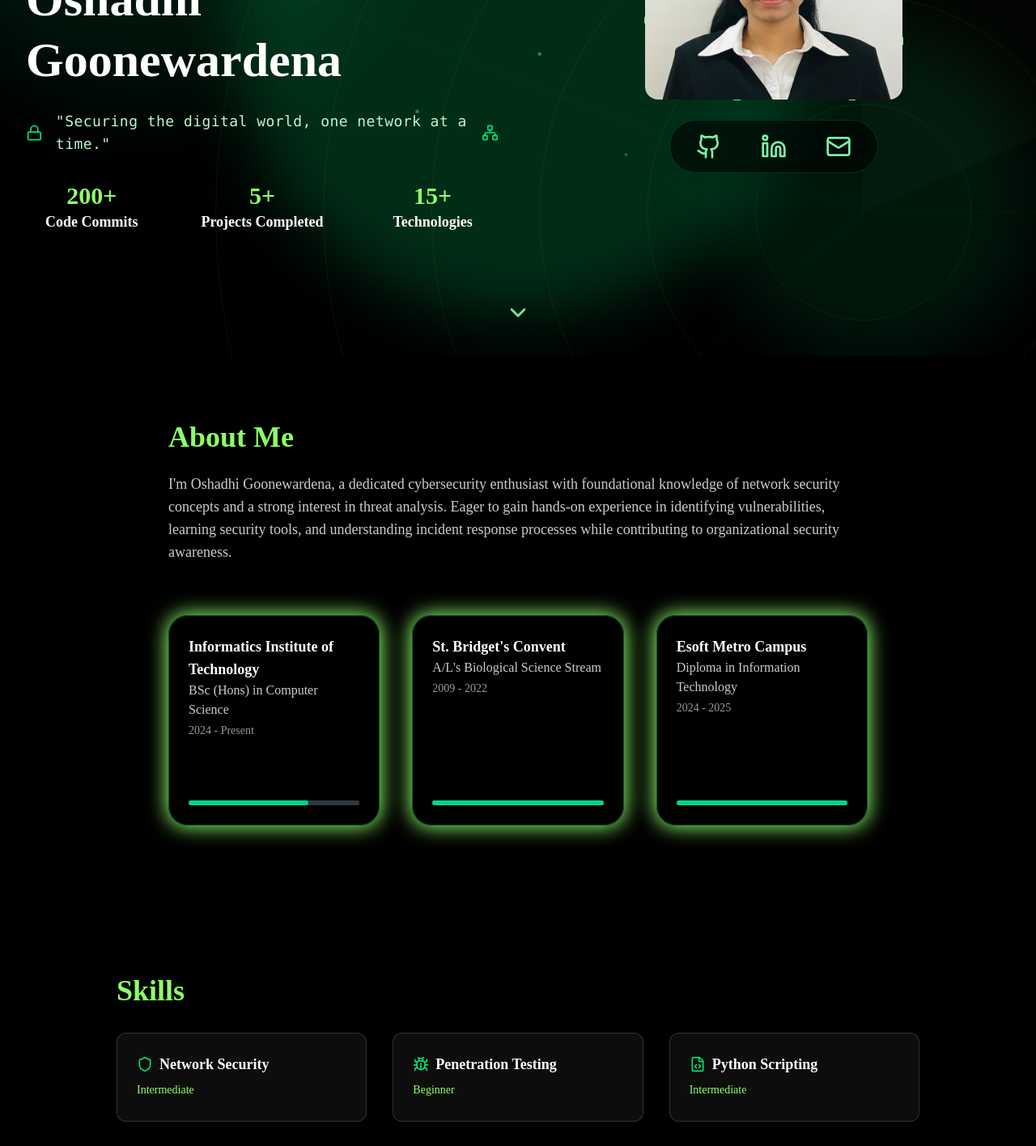
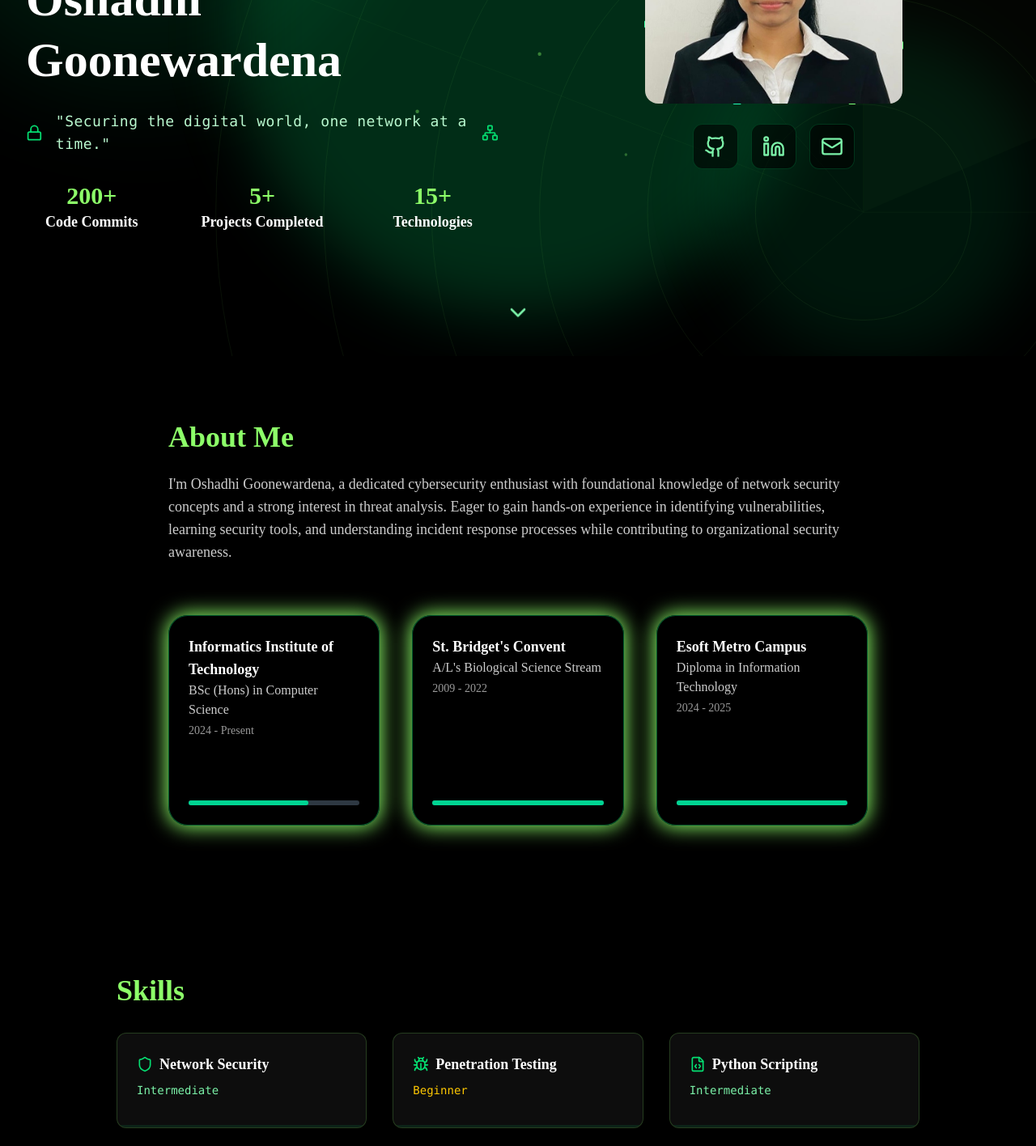
Before and after one commit to goagoonewardena/portfolio, a React (Vite) app in the folder myportfolio/: page / in a window 1280 px wide. Shown: the part 360-1776 px from the top of the page at 81% size. Built offline with nearby package versions, Linux system fonts and the light colour scheme.

Commit message:
Modified the skills area with newer layout

```diff
--- a/myportfolio/src/components/layout/Footer.jsx
+++ b/myportfolio/src/components/layout/Footer.jsx
@@ -29,7 +29,7 @@ const Footer = () => {
               <path d="M7.75 17V10.75M7.75 7.75V7.76M12 17V13.25C12 12.0074 13.0074 11 14.25 11C15.4926 11 16.5 12.0074 16.5 13.25V17M9.5 7.75C9.5 8.44036 8.94036 9 8.25 9C7.55964 9 7 8.44036 7 7.75C7 7.05964 7.55964 6.5 8.25 6.5C8.94036 6.5 9.5 7.05964 9.5 7.75Z" stroke="currentColor" strokeWidth="1.5" strokeLinecap="round" strokeLinejoin="round"/>
             </svg>
           </a>
-          <a href="mailto:your.email@example.com" aria-label="Email" className="hover:text-emerald-400 transition-colors">
+          <a href="mailto:oshadhigoon@gmail.com" aria-label="Email" className="hover:text-emerald-400 transition-colors">
             {/* Email outlined icon */}
             <svg xmlns="http://www.w3.org/2000/svg" viewBox="0 0 24 24" fill="none" stroke="currentColor" strokeWidth="1.5" className="w-7 h-7">
               <rect x="3" y="5" width="18" height="14" rx="2" stroke="currentColor" strokeWidth="1.5" fill="none"/>
--- a/myportfolio/src/components/sections/Hero.jsx
+++ b/myportfolio/src/components/sections/Hero.jsx
@@ -9,9 +9,10 @@ import AnimatedCounter from '../ui/AnimatedCounter';
 import { useState, useEffect } from 'react';
 
 const TYPING_WORDS = [
+  'Welcome to my portfolio',
+  "I'm a...",
   'Computer Science Undergraduate',
   'Cybersecurity Enthusiast',
-  'Web Development Expert',
 ];
 
 const useTypewriter = (words, typingSpeed = 70, deletingSpeed = 40, pauseMs = 1800) => {
@@ -161,19 +162,20 @@ const Hero = () => {
                   />
                 </div>
               </div>
-              {/* Social Icons - Centered under image */}
-              <div className="flex justify-center w-full">
-                <div className="flex items-center justify-center gap-12 bg-black/60 backdrop-blur-sm border border-green-400/20 rounded-full px-8 py-4 mt-6 shadow-lg max-w-[520px]">
-                  <a href="https://github.com/goagoonewardena" target="_blank" rel="noopener noreferrer" aria-label="GitHub" className="w-8 h-8 flex items-center justify-center hover:scale-110 transition-transform duration-300 text-green-300">
-                    <Github className="w-full h-full" />
-                  </a>
-                  <a href="https://www.linkedin.com/in/oshadhi-goonewardena" target="_blank" rel="noopener noreferrer" aria-label="LinkedIn" className="w-8 h-8 flex items-center justify-center hover:scale-110 transition-transform duration-300 text-green-300">
-                    <Linkedin className="w-full h-full" />
-                  </a>
-                  <a href="mailto:oshadhigoon@gmail.com" aria-label="Email" className="w-8 h-8 flex items-center justify-center hover:scale-110 transition-transform duration-300 text-green-300">
-                    <Mail className="w-full h-full" />
-                  </a>
-                </div>
+              {/* Social Icons - Separate cards under image */}
+              <div className="flex justify-center gap-4 w-full mt-6">
+                <a href="https://github.com/goagoonewardena" target="_blank" rel="noopener noreferrer" aria-label="GitHub"
+                  className="w-14 h-14 flex items-center justify-center rounded-xl bg-black/60 backdrop-blur-sm border border-green-400/20 text-green-300 hover:border-green-400/60 hover:text-green-300 hover:shadow-[0_0_14px_#8DFF6944] hover:scale-110 transition-all duration-300">
+                  <Github className="w-7 h-7" />
+                </a>
+                <a href="https://www.linkedin.com/in/oshadhi-goonewardena" target="_blank" rel="noopener noreferrer" aria-label="LinkedIn"
+                  className="w-14 h-14 flex items-center justify-center rounded-xl bg-black/60 backdrop-blur-sm border border-green-400/20 text-green-300 hover:border-green-400/60 hover:text-green-300 hover:shadow-[0_0_14px_#8DFF6944] hover:scale-110 transition-all duration-300">
+                  <Linkedin className="w-7 h-7" />
+                </a>
+                <a href="mailto:oshadhigoon@gmail.com" aria-label="Email"
+                  className="w-14 h-14 flex items-center justify-center rounded-xl bg-black/60 backdrop-blur-sm border border-green-400/20 text-green-300 hover:border-green-400/60 hover:text-green-300 hover:shadow-[0_0_14px_#8DFF6944] hover:scale-110 transition-all duration-300">
+                  <Mail className="w-7 h-7" />
+                </a>
               </div>
             </div>
           </FadeIn>
--- a/myportfolio/src/components/sections/Skills.jsx
+++ b/myportfolio/src/components/sections/Skills.jsx
@@ -2,6 +2,10 @@ import React from 'react';
 import { skills } from '../../data/skills';
 import FadeIn from '../animations/FadeIn';
 import { Shield, Bug, FileCode, Terminal, Search, AlertCircle, Activity, UserCheck, Code2, Palette, Server, GitBranch } from 'lucide-react';
+
+const ICON_MAP = { Shield, Bug, FileCode, Terminal, Search, AlertCircle, Activity, UserCheck, Code2, Palette, Server, GitBranch };
+const LEVEL_WIDTH = { Beginner: '35%', Intermediate: '65%', Expert: '92%' };
+const LEVEL_COLOR = { Beginner: 'text-yellow-400', Intermediate: 'text-green-300', Expert: 'text-green-400' };
 
 const Skills = () => {
   return (
@@ -11,28 +15,38 @@ const Skills = () => {
           <h2 className="text-3xl md:text-4xl font-bold text-primary mb-8">Skills</h2>
         </FadeIn>
         <div className="grid grid-cols-1 sm:grid-cols-2 md:grid-cols-3 gap-8">
-          {skills.map(skill => (
-            <FadeIn key={skill.id} delay={skill.id * 100}>
-              <div className="bg-white/5 border border-primary/20 rounded-xl p-6 text-white">
-                <div className="text-lg font-semibold mb-2 flex items-center gap-2">
-                  {skill.icon === 'Shield' && <Shield className="w-5 h-5 text-green-400" />}
-                  {skill.icon === 'Bug' && <Bug className="w-5 h-5 text-green-400" />}
-                  {skill.icon === 'FileCode' && <FileCode className="w-5 h-5 text-green-400" />}
-                  {skill.icon === 'Terminal' && <Terminal className="w-5 h-5 text-green-400" />}
-                  {skill.icon === 'Search' && <Search className="w-5 h-5 text-green-400" />}
-                  {skill.icon === 'AlertCircle' && <AlertCircle className="w-5 h-5 text-green-400" />}
-                  {skill.icon === 'Activity' && <Activity className="w-5 h-5 text-green-400" />}
-                  {skill.icon === 'UserCheck' && <UserCheck className="w-5 h-5 text-green-400" />}
-                  {skill.icon === 'Code2' && <Code2 className="w-5 h-5 text-green-400" />}
-                  {skill.icon === 'Palette' && <Palette className="w-5 h-5 text-green-400" />}
-                  {skill.icon === 'Server' && <Server className="w-5 h-5 text-green-400" />}
-                  {skill.icon === 'GitBranch' && <GitBranch className="w-5 h-5 text-green-400" />}
-                  {skill.name}
+          {skills.map(skill => {
+            const Icon = ICON_MAP[skill.icon];
+            return (
+              <FadeIn key={skill.id} delay={skill.id * 80}>
+                <div
+                  className="skill-card group relative bg-white/5 border border-primary/20 rounded-xl p-6 text-white overflow-hidden cursor-default"
+                  style={{ '--skill-level': LEVEL_WIDTH[skill.level] || '50%' }}
+                >
+                  {/* scan line */}
+                  <div className="skill-scan" />
+
+                  {/* icon + name */}
+                  <div className="text-lg font-semibold mb-2 flex items-center gap-2">
+                    {Icon && (
+                      <Icon className="w-5 h-5 text-green-400 transition-transform duration-300 group-hover:scale-125 group-hover:drop-shadow-[0_0_6px_#8DFF69]" />
+                    )}
+                    {skill.name}
+                  </div>
+
+                  {/* level badge */}
+                  <div className={`text-sm font-mono mb-3 ${LEVEL_COLOR[skill.level] ?? 'text-primary'}`}>
+                    {skill.level}
+                  </div>
+
+                  {/* progress bar track */}
+                  <div className="absolute bottom-0 left-0 right-0 h-[3px] bg-green-400/10 rounded-b-xl overflow-hidden">
+                    <div className="skill-bar-fill h-full bg-gradient-to-r from-green-400 to-green-300 rounded-b-xl" />
+                  </div>
                 </div>
-                <div className="text-sm text-primary mb-1">{skill.level}</div>
-              </div>
-            </FadeIn>
-          ))}
+              </FadeIn>
+            );
+          })}
         </div>
       </div>
     </section>
--- a/myportfolio/src/index.css
+++ b/myportfolio/src/index.css
@@ -16,6 +16,39 @@
 }
 .neon-text {
   animation: neon-glow 2.2s ease-in-out infinite;
+}
+
+/* Skill card hover effects */
+.skill-card {
+  transition: border-color 0.3s ease, box-shadow 0.3s ease, transform 0.3s ease;
+}
+.skill-card:hover {
+  border-color: rgba(141,255,105,0.5);
+  box-shadow: 0 0 22px rgba(141,255,105,0.15), 0 0 48px rgba(141,255,105,0.06);
+  transform: translateY(-5px);
+}
+.skill-bar-fill {
+  width: 0;
+  transition: width 0.65s cubic-bezier(0.4,0,0.2,1);
+}
+.skill-card:hover .skill-bar-fill {
+  width: var(--skill-level);
+}
+.skill-scan {
+  position: absolute;
+  top: -50%;
+  left: 0;
+  right: 0;
+  height: 50%;
+  background: linear-gradient(180deg, transparent 0%, rgba(141,255,105,0.06) 50%, transparent 100%);
+  pointer-events: none;
+}
+.skill-card:hover .skill-scan {
+  animation: skill-scan-move 0.9s ease-out forwards;
+}
+@keyframes skill-scan-move {
+  0%   { top: -50%; }
+  100% { top: 110%; }
 }
 
 /* Block cursor blink */
```
